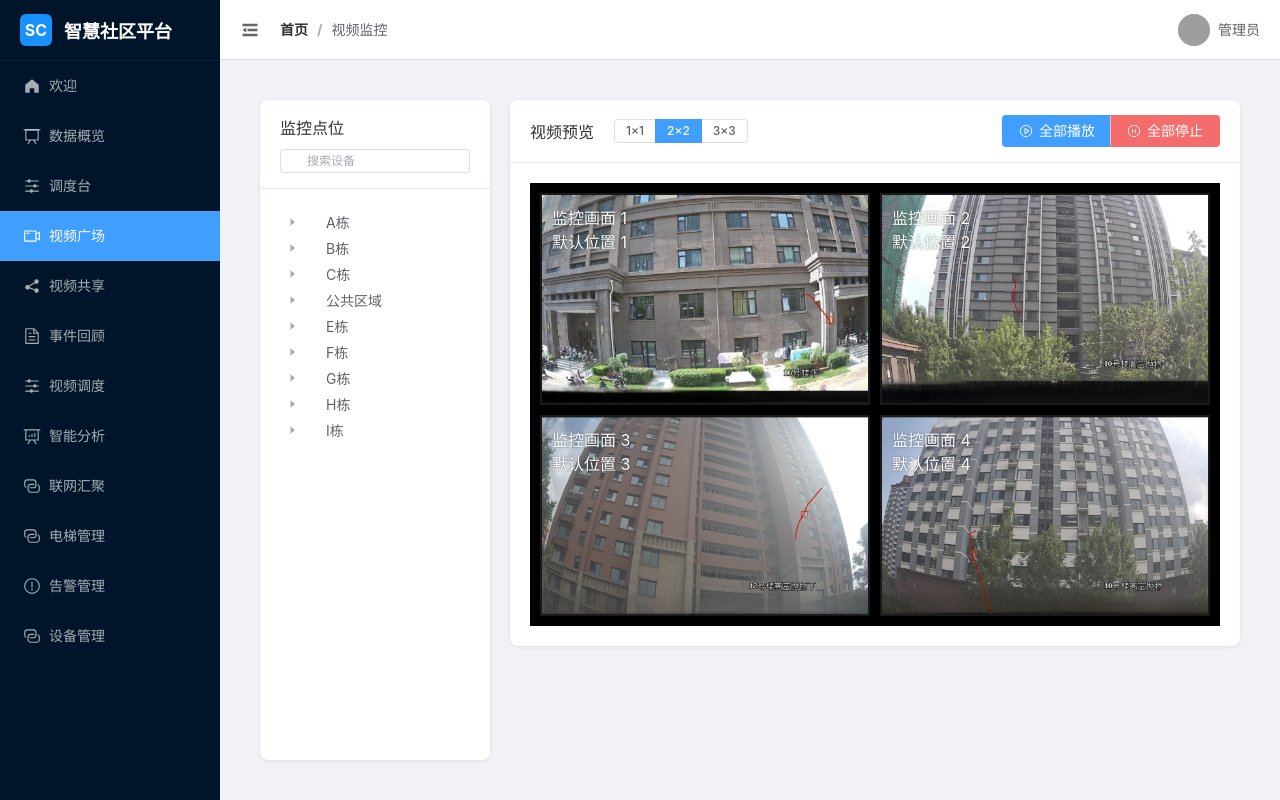
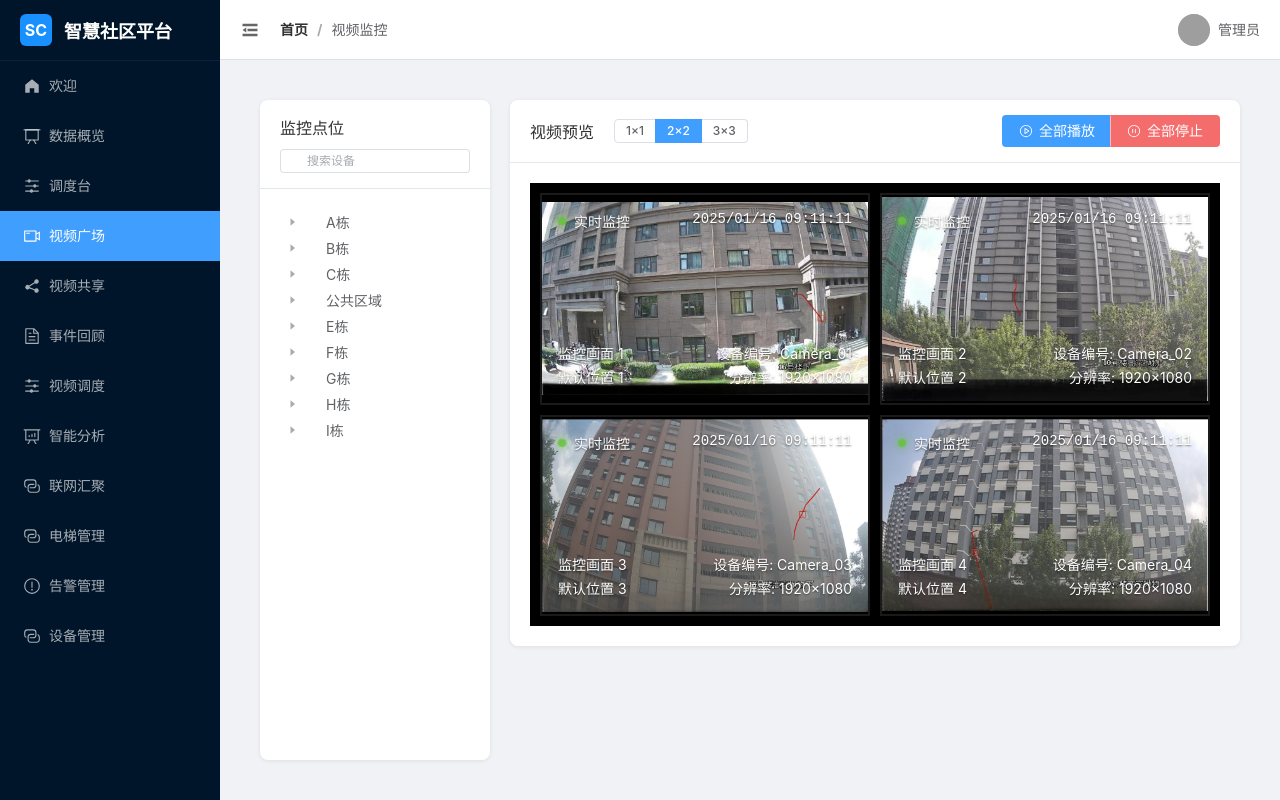
Before and after one commit to zt15864126114/smart-community, a Vue app: page /smart-community/smart-community/monitoring in a window 1280 px wide. Built offline with nearby package versions, Linux system fonts and the light colour scheme; grey boxes are pictures that could not be loaded.

Commit message:
修改监控画面

```diff
--- a/src/components/VideoMonitoring.vue
+++ b/src/components/VideoMonitoring.vue
@@ -89,12 +89,25 @@
                   :src="defaultImages[n-1]"
                   class="video-image"
                   alt="监控画面"
-                  @error="handleImageError"
-                  @load="handleImageLoad"
                 />
-                <div class="video-info">
+                <!-- 左上角摄像头信息 -->
+                <div class="camera-status">
+                  <div class="status-dot"></div>
+                  <span>实时监控</span>
+                </div>
+                <!-- 右上角时间戳 -->
+                <div class="timestamp">
+                  {{ currentTime }}
+                </div>
+                <!-- 左下角位置信息 -->
+                <div class="location-info">
                   <span>监控画面 {{n}}</span>
                   <span>默认位置 {{n}}</span>
+                </div>
+                <!-- 右下角设备信息 -->
+                <div class="device-info">
+                  <span>设备编号: Camera_{{n.toString().padStart(2, '0')}}</span>
+                  <span>分辨率: 1920×1080</span>
                 </div>
               </div>
             </div>
@@ -678,9 +691,28 @@ const testImageUrls = () => {
   })
 }
 
+// 添加当前时间显示
+const currentTime = ref('')
+
+// 更新时间
+const updateTime = () => {
+  const now = new Date()
+  currentTime.value = now.toLocaleString('zh-CN', {
+    year: 'numeric',
+    month: '2-digit',
+    day: '2-digit',
+    hour: '2-digit',
+    minute: '2-digit',
+    second: '2-digit',
+    hour12: false
+  })
+}
+
 // 组件挂载时测试图片
 onMounted(() => {
   testImageUrls()
+  updateTime()
+  setInterval(updateTime, 1000)
 })
 </script>
 
@@ -769,14 +801,17 @@ onMounted(() => {
 }
 
 .video-content {
+  position: relative;
+  width: 100%;
   height: 100%;
-  position: relative;
+  background: #000;
 }
 
 .video-image {
   width: 100%;
   height: 100%;
-  object-fit: cover;
+  object-fit: contain;
+  background: #000;
 }
 
 .video-info {
@@ -843,4 +878,90 @@ onMounted(() => {
 .el-button-group .el-button {
   margin-left: -1px;
 }
+
+/* 摄像头状态样式 */
+.camera-status {
+  position: absolute;
+  top: 16px;
+  left: 16px;
+  display: flex;
+  align-items: center;
+  gap: 8px;
+  color: #fff;
+  font-size: 14px;
+  text-shadow: 0 1px 2px rgba(0,0,0,0.5);
+  z-index: 1;
+}
+
+.status-dot {
+  width: 8px;
+  height: 8px;
+  background: #67c23a;
+  border-radius: 50%;
+  box-shadow: 0 0 8px #67c23a;
+  animation: pulse 2s infinite;
+}
+
+/* 时间戳样式 */
+.timestamp {
+  position: absolute;
+  top: 16px;
+  right: 16px;
+  color: #fff;
+  font-family: monospace;
+  font-size: 14px;
+  text-shadow: 0 1px 2px rgba(0,0,0,0.5);
+  z-index: 1;
+}
+
+/* 位置信息样式 */
+.location-info {
+  position: absolute;
+  bottom: 16px;
+  left: 16px;
+  display: flex;
+  flex-direction: column;
+  gap: 4px;
+  color: #fff;
+  font-size: 14px;
+  text-shadow: 0 1px 2px rgba(0,0,0,0.5);
+  z-index: 1;
+}
+
+/* 设备信息样式 */
+.device-info {
+  position: absolute;
+  bottom: 16px;
+  right: 16px;
+  display: flex;
+  flex-direction: column;
+  align-items: flex-end;
+  gap: 4px;
+  color: #fff;
+  font-size: 14px;
+  text-shadow: 0 1px 2px rgba(0,0,0,0.5);
+  z-index: 1;
+}
+
+/* 添加闪烁动画 */
+@keyframes pulse {
+  0% {
+    opacity: 1;
+    transform: scale(1);
+  }
+  50% {
+    opacity: 0.5;
+    transform: scale(1.1);
+  }
+  100% {
+    opacity: 1;
+    transform: scale(1);
+  }
+}
+
+/* 选中状态的视频窗口 */
+.video-item.active {
+  border: 2px solid var(--el-color-primary);
+  border-radius: 4px;
+}
 </style>
```
